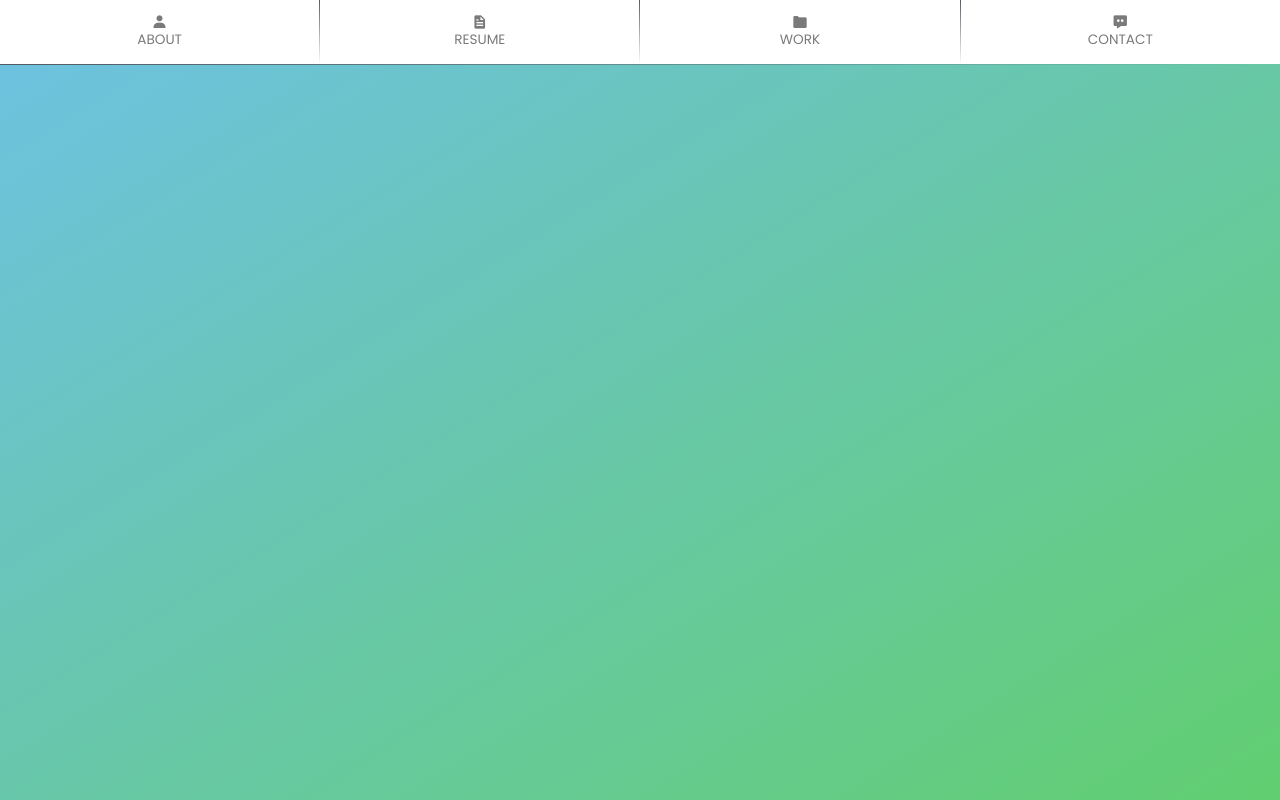
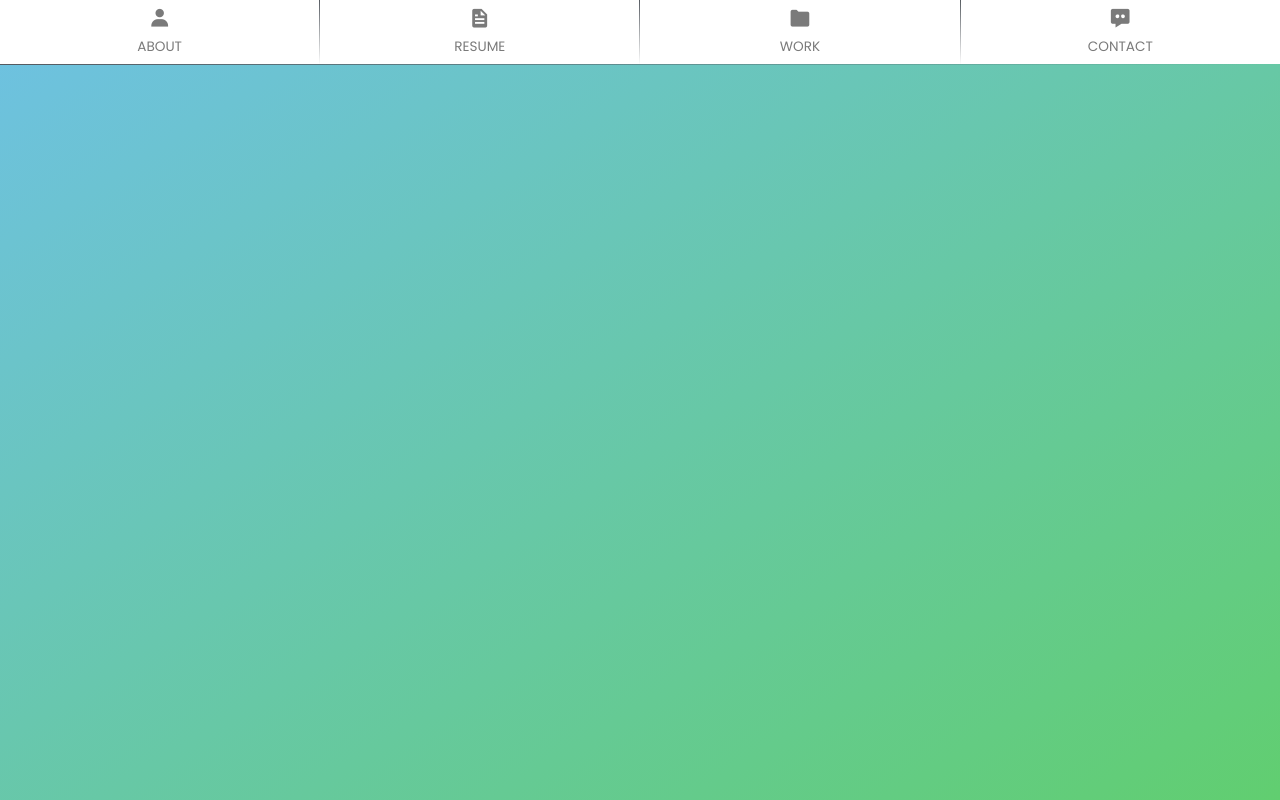
Before and after one commit to CydoEntis/personal-portfolio, a React (Create React App) app: page / in a window 1280 px wide. Built offline with nearby package versions, Linux system fonts and the light colour scheme.

Commit message:
Fixed nav element spacing

```diff
--- a/src/components/Nav/NavItem.module.scss
+++ b/src/components/Nav/NavItem.module.scss
@@ -3,7 +3,7 @@
 	display: flex;
 	flex-direction: column;
 	flex-basis: 100%;
-	justify-content: center;
+	justify-content: space-evenly;
 	align-items: center;
 	color: var(--color-text);
 	background: var(--color-default);
@@ -18,6 +18,10 @@
 		border-right: none;
 	}
 
+	&--icon {
+		font-size: 1.4rem;
+	}
+
 	&--text {
 		font-size: 0.85rem;
 		text-transform: uppercase;
```
